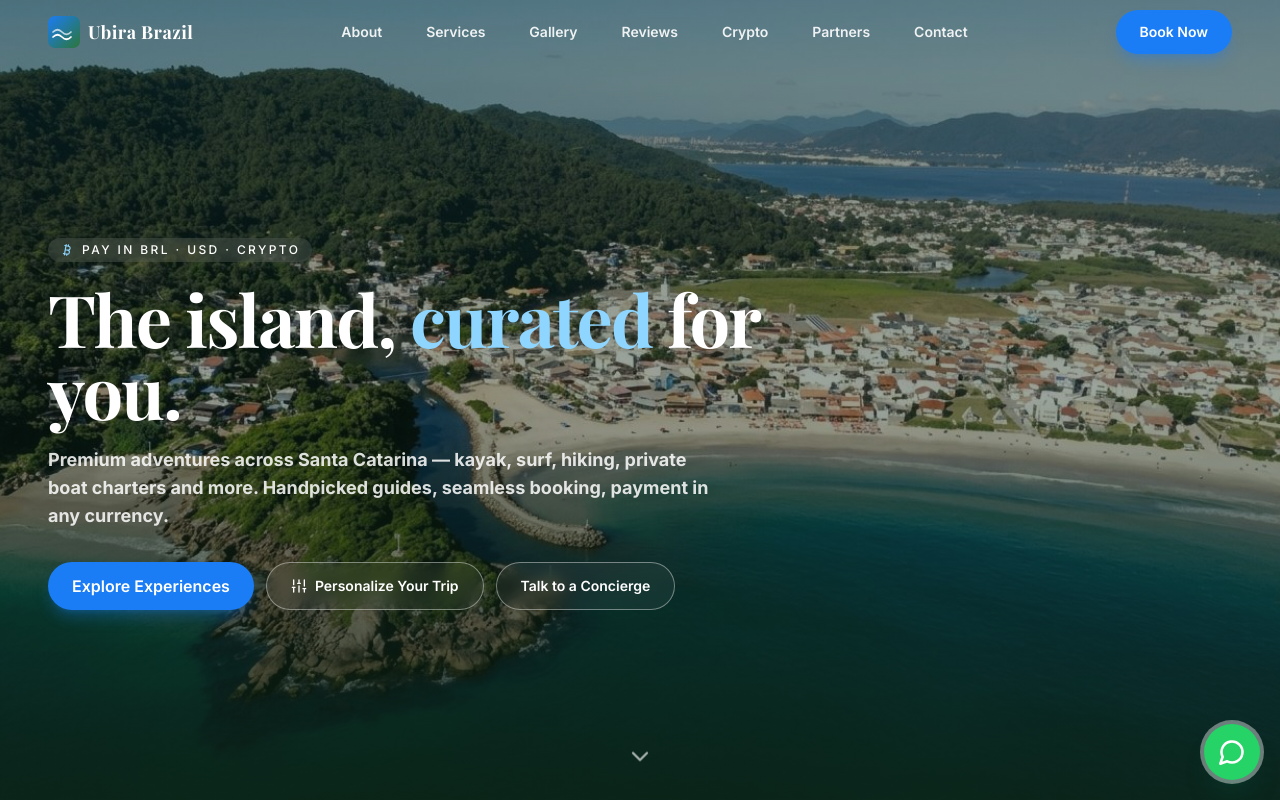
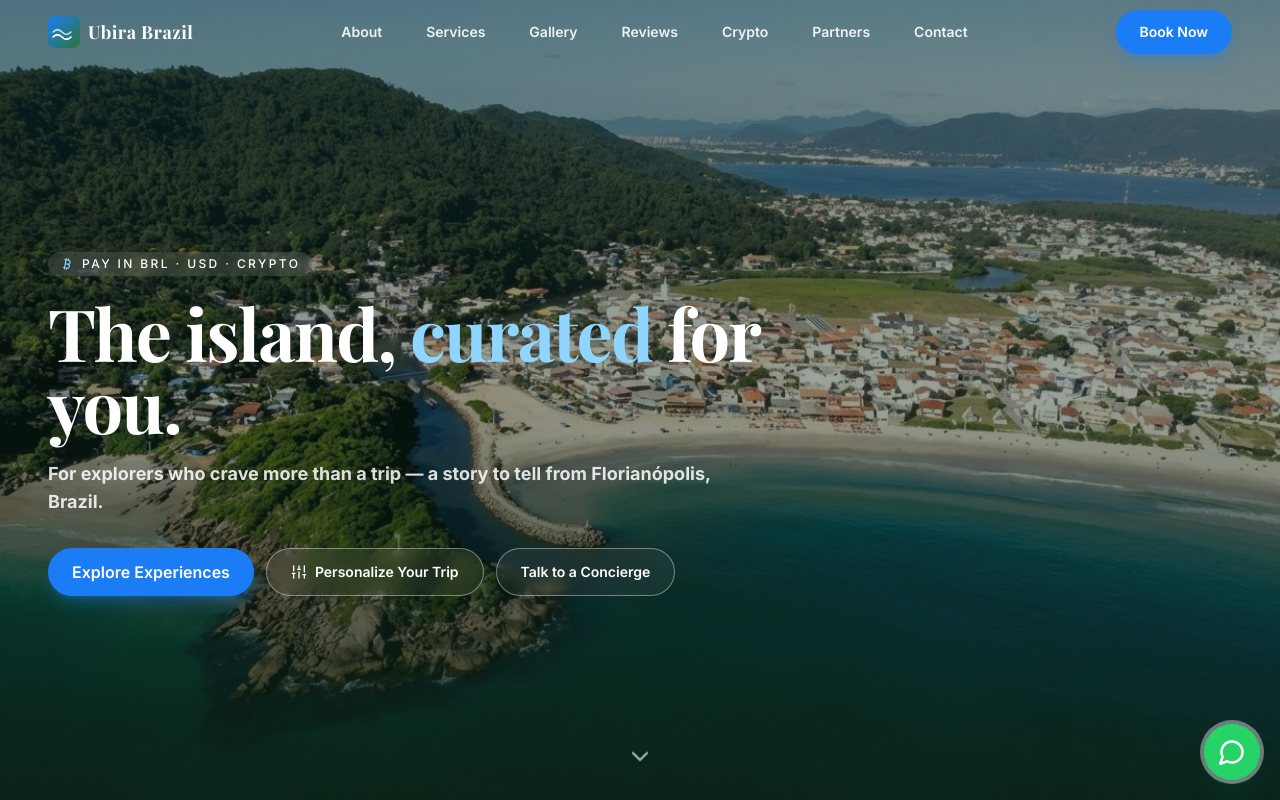
Before and after one commit to dommacabras/ubirabrazil-site, a React (Vite) app: page / in a window 1280 px wide. Shown: the top 800 px of the page. Built offline with nearby package versions, Linux system fonts and the light colour scheme.

Commit message:
feat(ui): atualiza slogan para foco em experiências únicas em Florianópolis

```diff
--- a/src/components/Hero.jsx
+++ b/src/components/Hero.jsx
@@ -43,9 +43,7 @@ export default function Hero({ onOpenCustomize }) {
           transition={{ duration: 0.7, delay: 0.2 }}
           className="mt-5 max-w-2xl text-base font-bold text-white/85 sm:text-lg"
         >
-          Premium adventures across Santa Catarina — kayak, surf, hiking,
-          private boat charters and more. Handpicked guides, seamless booking,
-          payment in any currency.
+  For explorers who crave more than a trip — a story to tell from Florianópolis, Brazil.
         </motion.p>
 
         <motion.div
```
